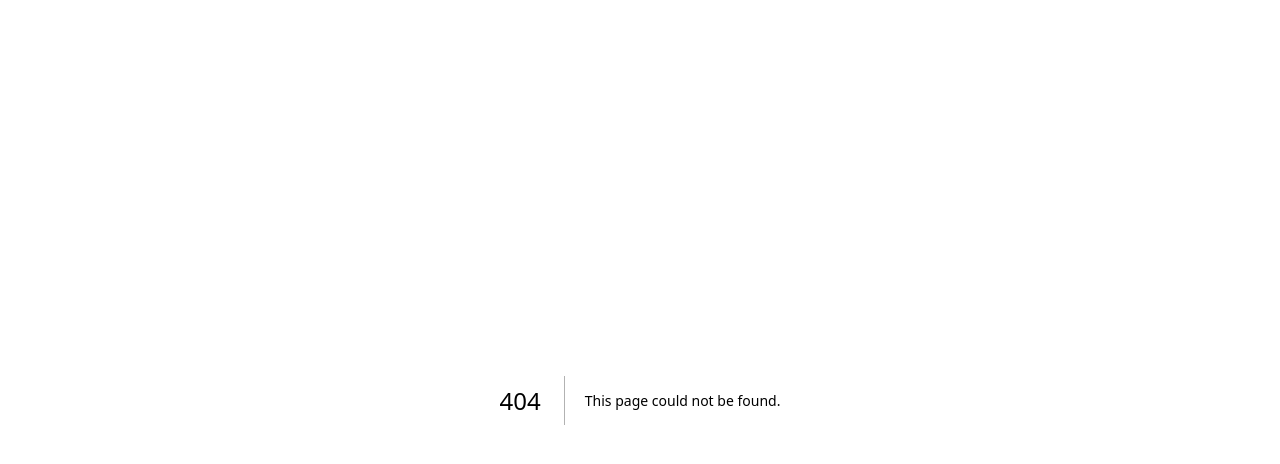
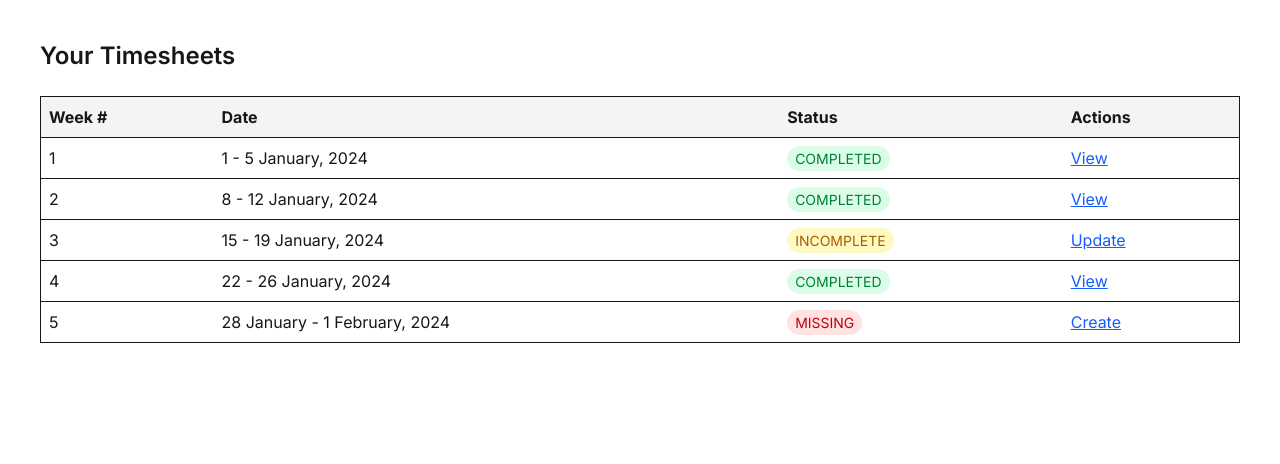
Before and after one commit to BRV12G/timesheet-management, a Next.js app: page /dashboard in a window 1280 px wide. Before the commit this address had no page. Shown: the top 464 px of the page. Built offline with nearby package versions, Linux system fonts and the light colour scheme.

Commit message:
feat: Add DashboardPage component to display timesheets

```diff
--- /dev/null
+++ b/src/app/dashboard/page.tsx
@@ -0,0 +1,53 @@
+import { timesheets } from "@/lib/data";
+import Link from "next/link";
+
+export default function DashboardPage() {
+  return (
+    <main className="p-10">
+      <h2 className="text-2xl font-semibold mb-6">Your Timesheets</h2>
+      <table className="w-full table-auto border rounded">
+        <thead>
+          <tr className="bg-gray-100 text-left">
+            <th className="p-2">Week #</th>
+            <th className="p-2">Date</th>
+            <th className="p-2">Status</th>
+            <th className="p-2">Actions</th>
+          </tr>
+        </thead>
+        <tbody>
+          {timesheets.map((ts) => (
+            <tr key={ts.id} className="border-t">
+              <td className="p-2">{ts.week}</td>
+              <td className="p-2">{ts.date}</td>
+              <td className="p-2">
+                <span
+                  className={`px-2 py-1 text-sm rounded-full ${
+                    ts.status === "COMPLETED"
+                      ? "bg-green-100 text-green-700"
+                      : ts.status === "INCOMPLETE"
+                      ? "bg-yellow-100 text-yellow-700"
+                      : "bg-red-100 text-red-700"
+                  }`}
+                >
+                  {ts.status}
+                </span>
+              </td>
+              <td className="p-2">
+                <Link
+                  href={`/timesheet/${ts.week}`}
+                  className="text-blue-600 underline"
+                >
+                  {ts.status === "MISSING"
+                    ? "Create"
+                    : ts.status === "INCOMPLETE"
+                    ? "Update"
+                    : "View"}
+                </Link>
+              </td>
+            </tr>
+          ))}
+        </tbody>
+      </table>
+    </main>
+  );
+}
```
